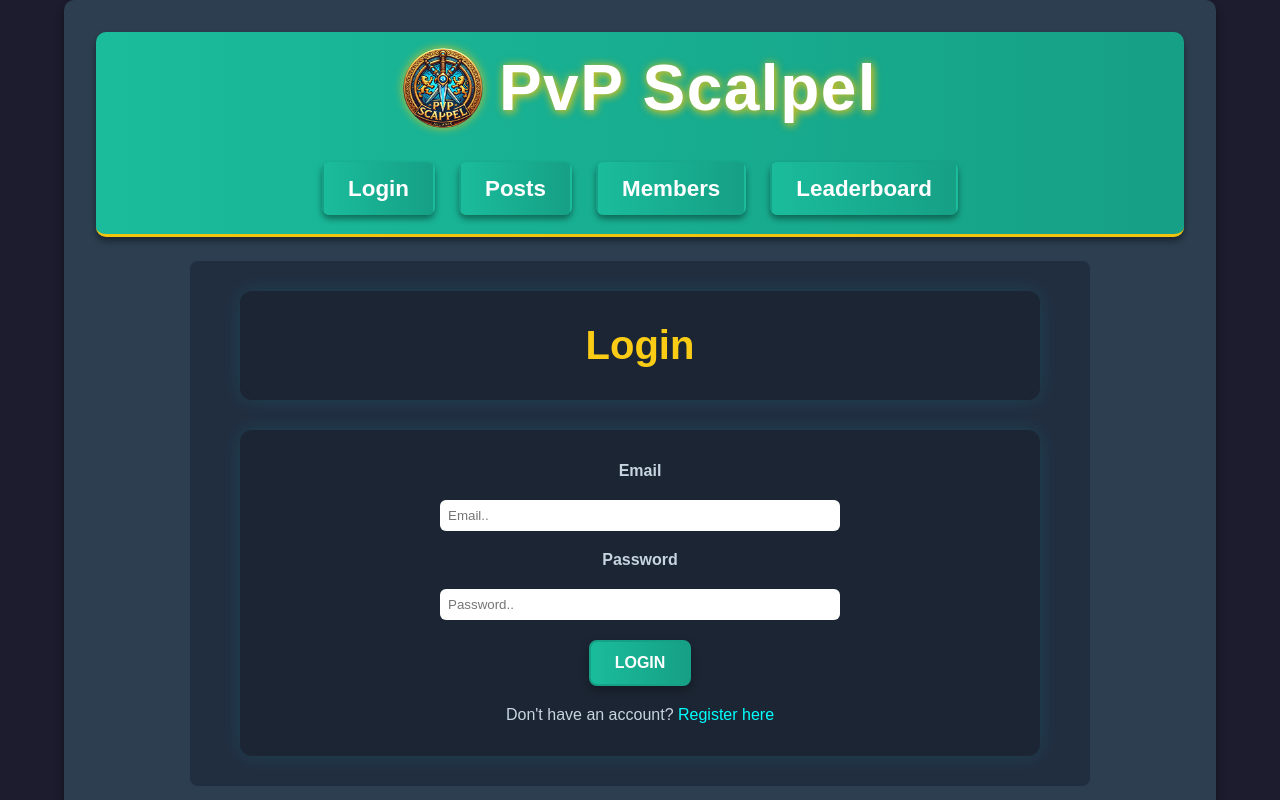
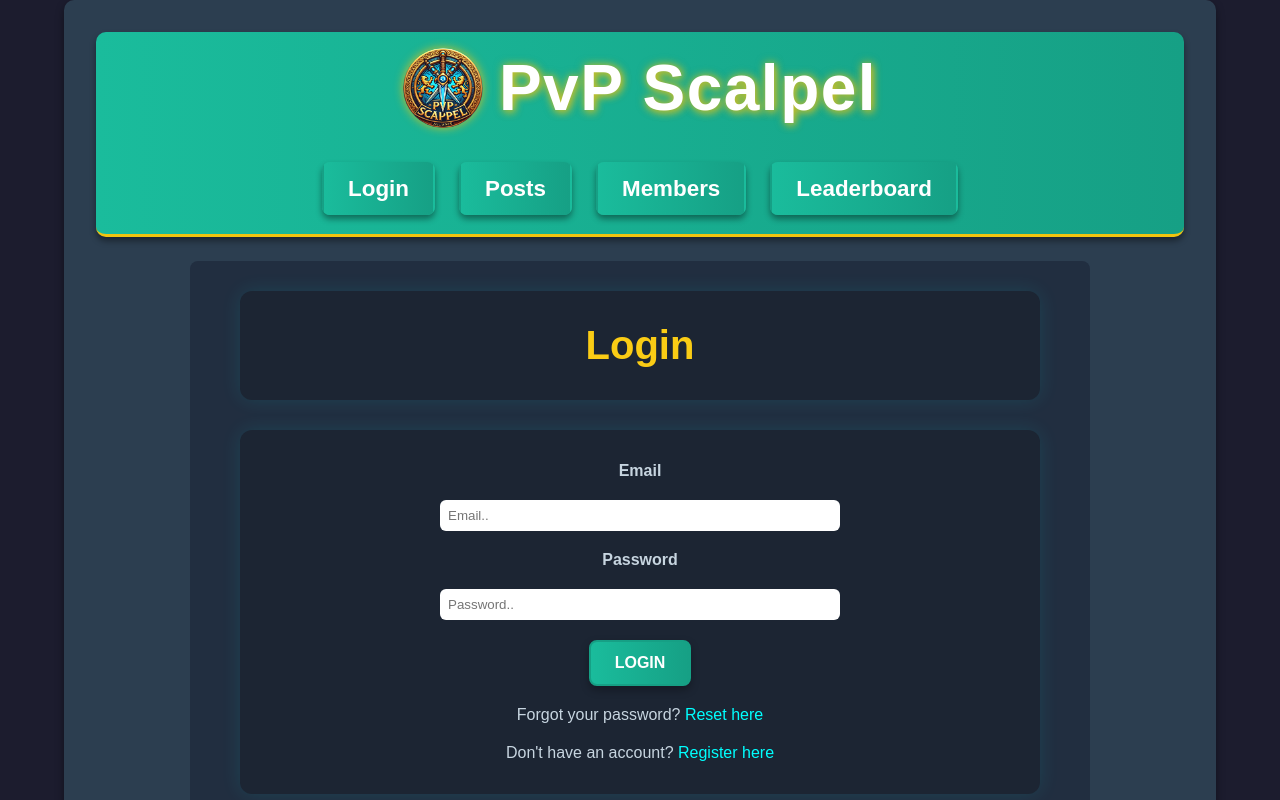
Before and after one commit to lStanev00/PvP-Scalpel-FrontEnd, a React (Vite) app: page /login in a window 1280 px wide. Shown: the top 800 px of the page. Built offline with nearby package versions, Linux system fonts and the light colour scheme; no server answers.

Commit message:
Forgot password link

```diff
--- a/src/pages/Login.jsx
+++ b/src/pages/Login.jsx
@@ -90,6 +90,7 @@ export default function Login() {
                         {error && <p className={Style["error-msg"]}><b>{error}</b></p>}
                         {newDivError && (newDivError)}
                         <button type="submit">Login</button>
+                        <p>Forgot your password? <Link to="/reset/password">Reset here</Link></p>
                         <p>Don't have an account? <Link to="/register">Register here</Link></p>
                         </div>
 
```
